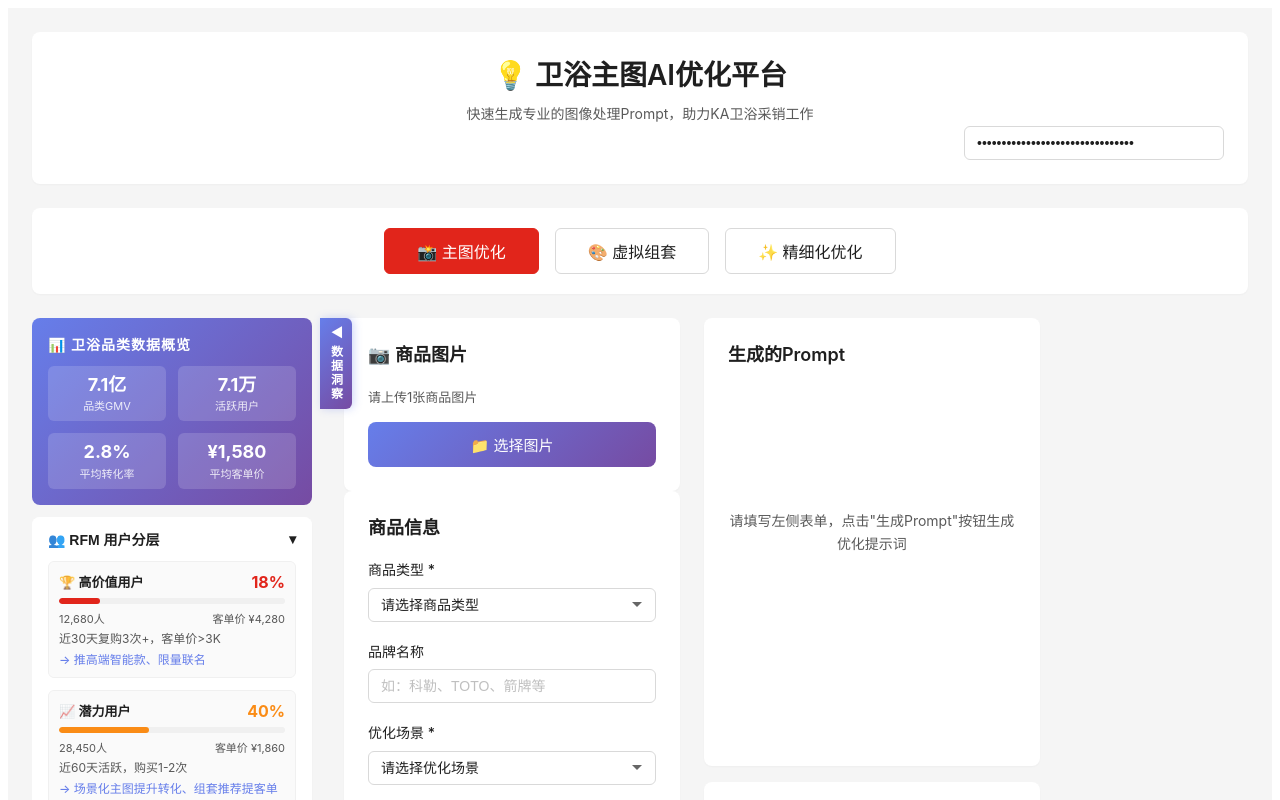
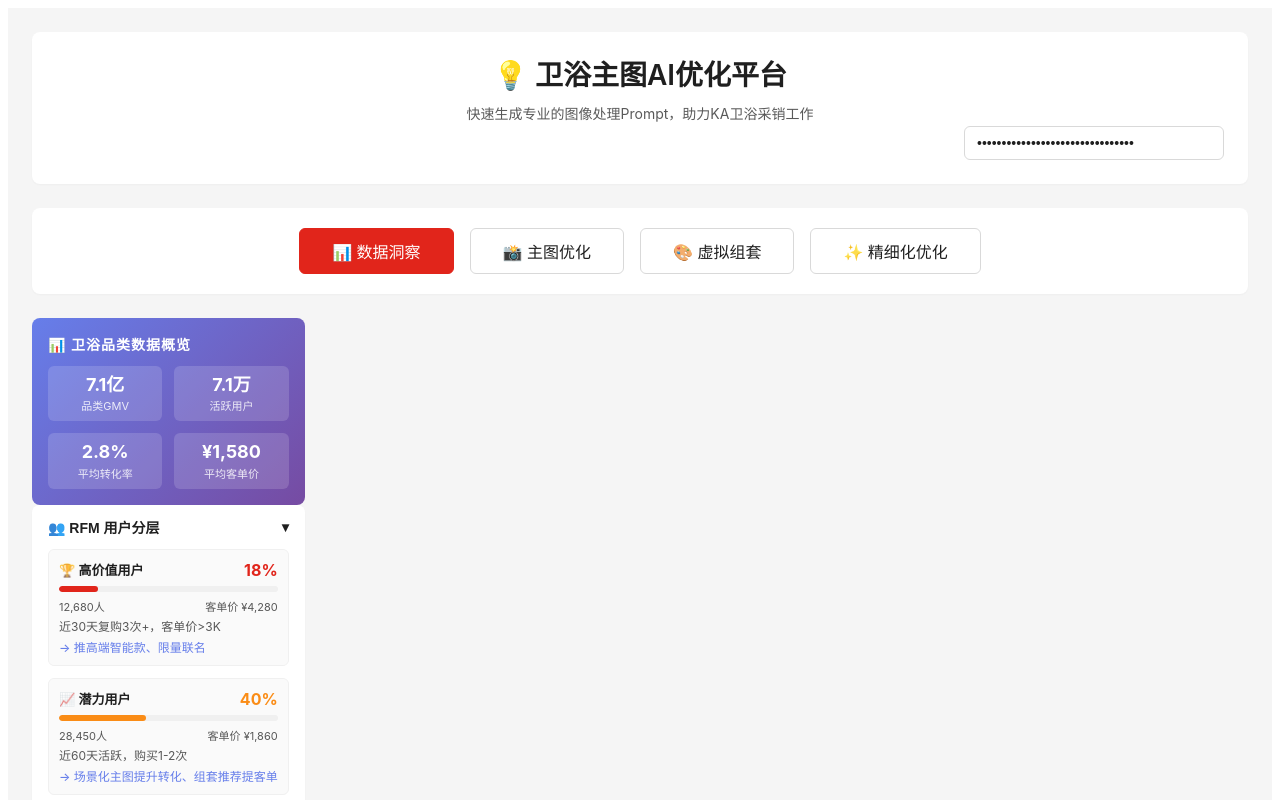
Before and after one commit to lzllzllzllzllzl/ops-refiner, a React (Vite) app: page / in a window 1280 px wide. Shown: the top 800 px of the page. Built offline with nearby package versions, Linux system fonts and the light colour scheme.

Commit message:
refactor: move Data Layer to parallel tab mode (数据洞察), add data_insight as first tab

```diff
--- a/src/App.tsx
+++ b/src/App.tsx
@@ -80,8 +80,7 @@ const PRICE_BANDS = [
 ];
 
 const ImagePromptGenerator: React.FC = () => {
-  const [promptType, setPromptType] = useState<'main_image' | 'virtual_bundle' | 'refine_product'>('main_image');
-  const [dataPanelOpen, setDataPanelOpen] = useState(true);
+  const [promptType, setPromptType] = useState<'data_insight' | 'main_image' | 'virtual_bundle' | 'refine_product'>('data_insight');
   const [expandedInsight, setExpandedInsight] = useState<string | null>('rfm');
   const [generatedPrompt, setGeneratedPrompt] = useState('');
   const [optimizedPrompt, setOptimizedPrompt] = useState('');
@@ -549,7 +548,7 @@ ${formData.additionalRequirements ? `\n其他要求：${formData.additionalRequi
     }
   };
 
-  const handleModeChange = (type: 'main_image' | 'virtual_bundle' | 'refine_product') => {
+  const handleModeChange = (type: 'data_insight' | 'main_image' | 'virtual_bundle' | 'refine_product') => {
     setPromptType(type);
     setGeneratedPrompt('');
     setOptimizedPrompt('');
@@ -587,6 +586,12 @@ ${formData.additionalRequirements ? `\n其他要求：${formData.additionalRequi
       <div className={styles.modeCard}>
         <div className={styles.modeButtons}>
           <button
+            className={`${styles.modeButton} ${promptType === 'data_insight' ? styles.activeButton : ''}`}
+            onClick={() => handleModeChange('data_insight')}
+          >
+            📊 数据洞察
+          </button>
+          <button
             className={`${styles.modeButton} ${promptType === 'main_image' ? styles.activeButton : ''}`}
             onClick={() => handleModeChange('main_image')}
           >
@@ -607,19 +612,10 @@ ${formData.additionalRequirements ? `\n其他要求：${formData.additionalRequi
         </div>
       </div>
 
-      {/* 主体布局：数据侧边栏 + 内容区 */}
-      <div className={styles.mainLayout}>
-      {/* 数据层 Data Layer - 左侧数据洞察面板 */}
-      <div className={styles.dataLayerWrapper}>
-        <button
-          className={styles.dataPanelToggle}
-          onClick={() => setDataPanelOpen(!dataPanelOpen)}
-          title={dataPanelOpen ? '收起数据面板' : '展开数据面板'}
-        >
-          {dataPanelOpen ? '◀' : '▶'} 数据洞察
-        </button>
-        {dataPanelOpen && (
-          <div className={styles.dataSidebar}>
+      <div className={styles.content}>
+        {/* 数据洞察模式 */}
+        {promptType === 'data_insight' && (
+          <div className={styles.dataInsightPanel}>
             {/* 核心数据概览 */}
             <div className={styles.dataOverviewCard}>
               <div className={styles.dataOverviewTitle}>📊 卫浴品类数据概览</div>
@@ -643,6 +639,7 @@ ${formData.additionalRequirements ? `\n其他要求：${formData.additionalRequi
               </div>
             </div>
 
+            <div className={styles.dataInsightGrid}>
               {/* RFM 用户分层 */}
               <div className={styles.dataCard}>
                 <button
@@ -661,10 +658,7 @@ ${formData.additionalRequirements ? `\n其他要求：${formData.additionalRequi
                           <span className={styles.rfmPct} style={{ color: seg.color }}>{seg.pct}%</span>
                         </div>
                         <div className={styles.rfmBar}>
-                        <div
-                          className={styles.rfmBarFill}
-                          style={{ width: `${seg.pct}%`, backgroundColor: seg.color }}
-                        />
+                          <div className={styles.rfmBarFill} style={{ width: `${seg.pct}%`, backgroundColor: seg.color }} />
                         </div>
                         <div className={styles.rfmMeta}>
                           <span>{seg.userCount.toLocaleString()}人</span>
@@ -696,10 +690,7 @@ ${formData.additionalRequirements ? `\n其他要求：${formData.additionalRequi
                           <span className={styles.correlationRate} style={{ color: item.rate >= 30 ? '#E1251B' : '#fa8c16' }}>{item.rate}%</span>
                         </div>
                         <div className={styles.correlationBar}>
-                        <div
-                          className={styles.correlationBarFill}
-                          style={{ width: `${(item.rate / 40) * 100}%`, backgroundColor: item.rate >= 30 ? '#E1251B' : '#fa8c16' }}
-                        />
+                          <div className={styles.correlationBarFill} style={{ width: `${(item.rate / 40) * 100}%`, backgroundColor: item.rate >= 30 ? '#E1251B' : '#fa8c16' }} />
                         </div>
                         <div className={styles.correlationMeta}>
                           <span>关联度 {item.rate}%</span>
@@ -730,10 +721,7 @@ ${formData.additionalRequirements ? `\n其他要求：${formData.additionalRequi
                           <span className={styles.priceLabel} style={{ color: band.color }}>{band.label}</span>
                         </div>
                         <div className={styles.priceBar}>
-                        <div
-                          className={styles.priceBarFill}
-                          style={{ width: `${(band.pct / 30) * 100}%`, backgroundColor: band.color }}
-                        />
+                          <div className={styles.priceBarFill} style={{ width: `${(band.pct / 30) * 100}%`, backgroundColor: band.color }} />
                         </div>
                         <div className={styles.priceMeta}>
                           <span>{band.orders.toLocaleString()}单</span>
@@ -747,7 +735,7 @@ ${formData.additionalRequirements ? `\n其他要求：${formData.additionalRequi
                 )}
               </div>
 
-            {/* 策略推荐 */}
+              {/* 数据驱动策略 */}
               <div className={styles.dataCard}>
                 <button
                   className={styles.dataCardHeader}
@@ -778,12 +766,11 @@ ${formData.additionalRequirements ? `\n其他要求：${formData.additionalRequi
                 )}
               </div>
             </div>
+          </div>
         )}
-      </div>
 
-      <div className={styles.content}>
         {/* 精细化优化模式：表单在右边 */}
-        {promptType === 'refine_product' ? (
+        {promptType === 'data_insight' ? null : promptType === 'refine_product' ? (
           <div className={styles.fullPanel}>
             <div className={styles.refineSection}>
               <div className={styles.formCard}>
@@ -1121,7 +1108,7 @@ ${formData.additionalRequirements ? `\n其他要求：${formData.additionalRequi
           </>
         )}
         {/* 仅在非精细化优化模式下显示右边面板 */}
-        {promptType !== 'refine_product' && (
+        {promptType !== 'refine_product' && promptType !== 'data_insight' && (
           <div className={styles.rightPanel}>
             <div className={styles.resultCard}>
               <div className={styles.cardHeader}>
@@ -1220,7 +1207,6 @@ ${formData.additionalRequirements ? `\n其他要求：${formData.additionalRequi
         )}
       </div>
     </div>
-    </div>
   );
 };
 
```
Lines whose indentation alone changed are shown as unchanged.
